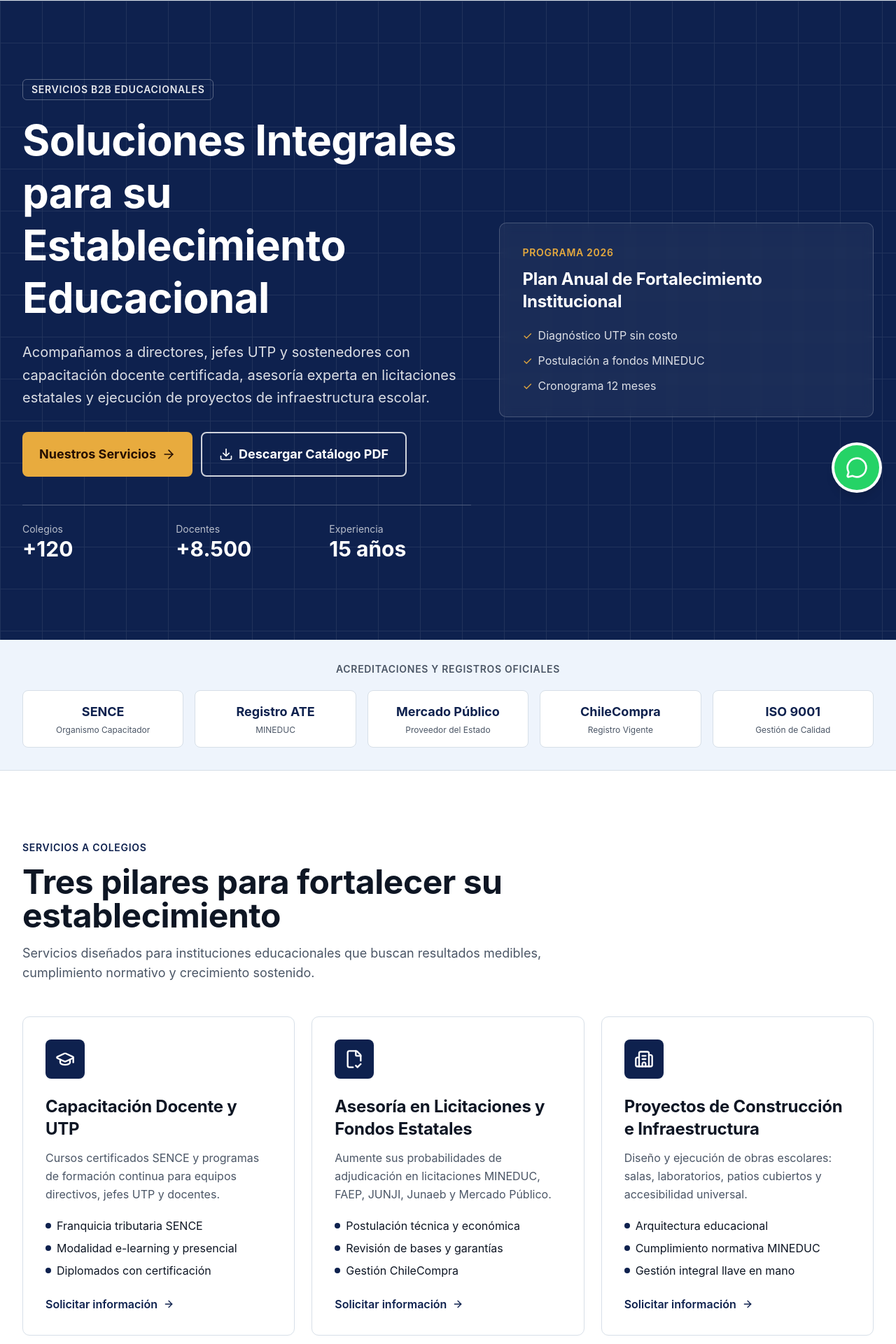
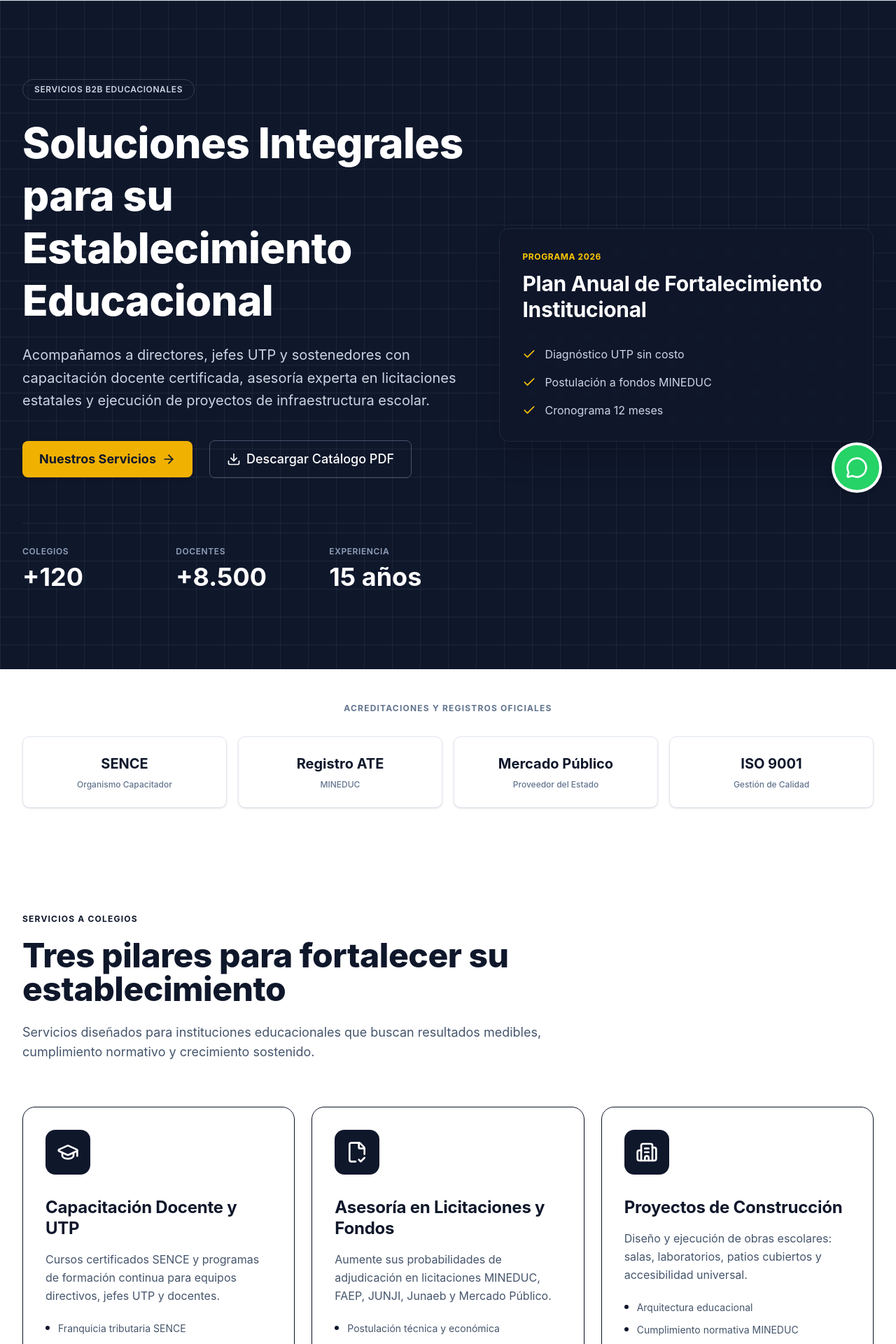
Before and after one commit to Angel4u/EducaResponde, a React (Vite) app: page / in a window 1280 px wide. Shown: the part 76-1996 px from the top of the page at 70% size. Built offline with nearby package versions, Linux system fonts and the light colour scheme.

Commit message:
Esto funciona

```diff
--- a/src/components/landing/Hero.tsx
+++ b/src/components/landing/Hero.tsx
@@ -1,54 +1,73 @@
-import { ArrowRight, Download } from "lucide-react";
+import { ArrowRight, Download, Check } from "lucide-react";
 
 export function Hero() {
   return (
     <section
       id="inicio"
-      className="relative bg-primary text-primary-foreground"
+      className="relative bg-slate-900 text-white overflow-hidden"
     >
-      <div className="absolute inset-0 opacity-[0.08] [background-image:linear-gradient(var(--color-primary-foreground)_1px,transparent_1px),linear-gradient(90deg,var(--color-primary-foreground)_1px,transparent_1px)] [background-size:60px_60px]" />
+      {/* Fondo de cuadrícula estilo papel milimetrado */}
+      <div className="absolute inset-0 opacity-20 [background-image:linear-gradient(rgba(255,255,255,0.3)_1px,transparent_1px),linear-gradient(90deg,rgba(255,255,255,0.3)_1px,transparent_1px)] [background-size:40px_40px]" />
+
       <div className="relative mx-auto grid max-w-7xl gap-10 px-4 py-16 md:px-8 md:py-24 lg:grid-cols-[1.2fr_1fr] lg:items-center lg:py-28">
         <div>
-          <span className="inline-block rounded-sm border border-primary-foreground/30 px-3 py-1 text-sm font-semibold uppercase tracking-wider text-primary-foreground/90">
+          {/* Etiqueta superior */}
+          <span className="inline-block rounded-full border border-slate-700 px-4 py-1.5 text-xs font-semibold uppercase tracking-wider text-slate-300">
             Servicios B2B Educacionales
           </span>
-          <h1 className="mt-5 text-4xl font-bold leading-tight md:text-5xl lg:text-6xl">
+
+          <h1 className="mt-6 text-4xl font-extrabold leading-tight md:text-5xl lg:text-6xl">
             Soluciones Integrales para su Establecimiento Educacional
           </h1>
-          <p className="mt-6 max-w-2xl text-lg leading-relaxed text-primary-foreground/85 md:text-xl">
+
+          <p className="mt-6 max-w-2xl text-lg leading-relaxed text-slate-300 md:text-xl">
             Acompañamos a directores, jefes UTP y sostenedores con capacitación docente certificada, asesoría experta en licitaciones estatales y ejecución de proyectos de infraestructura escolar.
           </p>
-          <div className="mt-8 flex flex-col gap-3 sm:flex-row">
-            <a href="#servicios" className="inline-flex items-center justify-center gap-2 rounded-md bg-accent px-6 py-4 text-base font-bold text-accent-foreground transition-colors hover:brightness-95 md:text-lg">
+
+          <div className="mt-10 flex flex-col items-center gap-6 sm:flex-row">
+            <a href="#servicios" className="inline-flex items-center justify-center gap-2 rounded-md bg-yellow-500 px-6 py-3 text-base font-bold text-slate-900 transition-colors hover:bg-yellow-600 md:text-lg shadow-md">
               Nuestros Servicios <ArrowRight className="h-5 w-5" />
-            </a>
-            <a href="#descargar" className="inline-flex items-center justify-center gap-2 rounded-md border-2 border-primary-foreground/80 bg-transparent px-6 py-4 text-base font-bold text-primary-foreground transition-colors hover:bg-primary-foreground hover:text-primary md:text-lg">
+              </a>
+            <a href="#descargar" className="inline-flex items-center justify-center gap-2 rounded-md border border-slate-600 bg-transparent px-6 py-3 text-base font-medium text-white transition-colors hover:bg-slate-800 md:text-lg">
               <Download className="h-5 w-5" /> Descargar Catálogo PDF
             </a>
           </div>
-          <dl className="mt-10 grid grid-cols-3 gap-4 border-t border-primary-foreground/20 pt-6 text-primary-foreground">
+
+          {/* Estadísticas inferiores */}
+          <dl className="mt-16 grid grid-cols-3 gap-4 border-t border-slate-800 pt-8 text-white">
             <div>
-              <dt className="text-sm text-primary-foreground/70">Colegios</dt>
-              <dd className="text-2xl font-bold md:text-3xl">+120</dd>
+              <dt className="text-xs font-semibold uppercase tracking-wider text-slate-400">Colegios</dt>
+              <dd className="mt-2 text-3xl font-bold md:text-4xl">+120</dd>
             </div>
             <div>
-              <dt className="text-sm text-primary-foreground/70">Docentes</dt>
-              <dd className="text-2xl font-bold md:text-3xl">+8.500</dd>
+              <dt className="text-xs font-semibold uppercase tracking-wider text-slate-400">Docentes</dt>
+              <dd className="mt-2 text-3xl font-bold md:text-4xl">+8.500</dd>
             </div>
             <div>
-              <dt className="text-sm text-primary-foreground/70">Experiencia</dt>
-              <dd className="text-2xl font-bold md:text-3xl">15 años</dd>
+              <dt className="text-xs font-semibold uppercase tracking-wider text-slate-400">Experiencia</dt>
+              <dd className="mt-2 text-3xl font-bold md:text-4xl">15 años</dd>
             </div>
           </dl>
         </div>
+
+        {/* Tarjeta lateral oscura con acentos amarillos */}
         <aside className="hidden lg:block">
-          <div className="rounded-lg border border-primary-foreground/20 bg-primary-foreground/5 p-8 backdrop-blur">
-            <p className="text-sm font-semibold uppercase tracking-wider text-accent">Programa 2026</p>
-            <h3 className="mt-3 text-2xl font-bold">Plan Anual de Fortalecimiento Institucional</h3>
-            <ul className="mt-5 space-y-3 text-base text-primary-foreground/85">
-              <li className="flex gap-2"><span className="text-accent">✓</span> Diagnóstico UTP sin costo</li>
-              <li className="flex gap-2"><span className="text-accent">✓</span> Postulación a fondos MINEDUC</li>
-              <li className="flex gap-2"><span className="text-accent">✓</span> Cronograma 12 meses</li>
+          <div className="rounded-xl border border-slate-800 bg-slate-900/80 p-8 shadow-2xl backdrop-blur-sm">
+            <p className="text-xs font-bold uppercase tracking-wider text-yellow-400">Programa 2026</p>
+            <h3 className="mt-3 text-3xl font-bold leading-tight text-white">Plan Anual de Fortalecimiento Institucional</h3>
+            <ul className="mt-8 space-y-4 text-base text-slate-300">
+              <li className="flex items-center gap-3">
+                <Check className="h-5 w-5 text-yellow-400" />
+                Diagnóstico UTP sin costo
+              </li>
+              <li className="flex items-center gap-3">
+                <Check className="h-5 w-5 text-yellow-400" />
+                Postulación a fondos MINEDUC
+              </li>
+              <li className="flex items-center gap-3">
+                <Check className="h-5 w-5 text-yellow-400" />
+                Cronograma 12 meses
+              </li>
             </ul>
           </div>
         </aside>
--- a/src/components/landing/Navbar.tsx
+++ b/src/components/landing/Navbar.tsx
@@ -38,7 +38,7 @@ export function Navbar() {
           ))}
           {/* Botón Aula Virtual - Redirige a Moodle en Laragon */}
           <a
-            href="http://localhost/moodle"
+            href="http://moodle.test"
             target="_blank"
             rel="noopener noreferrer"
             className="rounded-md border-2 border-primary px-4 py-2 text-base font-semibold text-primary transition-colors hover:bg-primary hover:text-primary-foreground"
--- a/src/components/landing/Projects.tsx
+++ b/src/components/landing/Projects.tsx
@@ -1,9 +1,6 @@
 import { useState, useEffect } from "react";
 import { ChevronLeft, ChevronRight } from "lucide-react";
 
-// 1. TU BASE DE DATOS LOCAL DE PROYECTOS
-// Para agregar más en el futuro, simplemente copia y pega un bloque de estos debajo del último,
-// respetando las comas.
 const proyectosDestacados = [
   {
     id: 1,
@@ -27,35 +24,38 @@ const proyectosDestacados = [
 
 export function Projects() {
   const [currentIndex, setCurrentIndex] = useState(0);
+  const [isAnimating, setIsAnimating] = useState(false);
 
-  // Funciones para avanzar y retroceder
+  // Lógica para animar la transición
+  const changeSlide = (newIndex: number) => {
+    if (isAnimating) return; // Evita que se rompa si el usuario hace clic muy rápido
+    setIsAnimating(true); // Inicia el desvanecimiento (Fade out)
+
+    setTimeout(() => {
+      setCurrentIndex(newIndex); // Cambia el contenido mientras está invisible
+      setIsAnimating(false); // Vuelve a aparecer (Fade in)
+    }, 300); // 300 milisegundos de transición
+  };
+
   const nextSlide = () => {
-    setCurrentIndex((prevIndex) =>
-      prevIndex === proyectosDestacados.length - 1 ? 0 : prevIndex + 1
-    );
+    changeSlide(currentIndex === proyectosDestacados.length - 1 ? 0 : currentIndex + 1);
   };
 
   const prevSlide = () => {
-    setCurrentIndex((prevIndex) =>
-      prevIndex === 0 ? proyectosDestacados.length - 1 : prevIndex - 1
-    );
+    changeSlide(currentIndex === 0 ? proyectosDestacados.length - 1 : currentIndex - 1);
   };
 
-  // 2. AUTO-ROTACIÓN: Cambia de tarjeta automáticamente cada 6 segundos
   useEffect(() => {
     const timer = setInterval(() => {
       nextSlide();
     }, 6000);
-
-    // Limpieza de seguridad para que no se superpongan los tiempos
     return () => clearInterval(timer);
-  }, [currentIndex]); // Se reinicia el contador si el usuario hace clic manualmente
+  }, [currentIndex, isAnimating]);
 
   return (
     <section id="proyectos" className="bg-slate-50 py-20 md:py-28">
       <div className="mx-auto max-w-7xl px-4 md:px-8">
 
-        {/* Encabezado */}
         <div className="mb-12 text-left">
           <span className="text-sm font-bold uppercase tracking-widest text-slate-500">
             Proyectos Destacados
@@ -66,33 +66,34 @@ export function Projects() {
           </h2>
         </div>
 
-        {/* Contenedor del Carrusel (Más Grande) */}
         <div className="relative mx-auto w-full max-w-5xl">
 
-          {/* Tarjeta Principal */}
-          <div className="overflow-hidden rounded-2xl border border-slate-200 bg-white shadow-xl transition-all duration-500 ease-in-out">
-            <div className="flex min-h-[350px] flex-col justify-center p-10 md:p-16 text-center md:text-left">
-
+          <div className="overflow-hidden rounded-2xl border border-slate-200 bg-white shadow-xl">
+            {/* CONTENEDOR CON LA ANIMACIÓN */}
+            <div
+              className={`flex min-h-[350px] flex-col justify-center p-10 text-center transition-all duration-300 ease-in-out md:p-16 md:text-left ${
+                isAnimating ? "opacity-0 scale-95" : "opacity-100 scale-100"
+              }`}
+            >
               <div className="mb-6 inline-flex">
                 <span className="rounded-full border border-slate-200 bg-slate-100 px-4 py-1.5 text-sm font-semibold uppercase text-slate-700 shadow-sm">
                   {proyectosDestacados[currentIndex].categoria}
                 </span>
               </div>
 
-              <h3 className="mb-6 text-2xl font-bold text-slate-900 md:text-4xl leading-tight">
+              <h3 className="mb-6 text-2xl font-bold leading-tight text-slate-900 md:text-4xl">
                 {proyectosDestacados[currentIndex].titulo}
               </h3>
 
-              <p className="text-lg text-slate-600 md:text-2xl leading-relaxed max-w-3xl">
+              <p className="max-w-3xl text-lg leading-relaxed text-slate-600 md:text-2xl">
                 {proyectosDestacados[currentIndex].descripcion}
               </p>
             </div>
           </div>
 
-          {/* Botones de Navegación Laterales */}
           <button
             onClick={prevSlide}
-            className="absolute -left-4 top-1/2 -translate-y-1/2 flex h-14 w-14 items-center justify-center rounded-full bg-white text-slate-800 shadow-lg border border-slate-100 hover:bg-slate-50 hover:scale-105 transition-transform md:-left-7 z-10"
+            className="absolute -left-4 top-1/2 z-10 flex h-14 w-14 -translate-y-1/2 items-center justify-center rounded-full border border-slate-100 bg-white text-slate-800 shadow-lg transition-transform hover:scale-105 hover:bg-slate-50 md:-left-7"
             aria-label="Proyecto anterior"
           >
             <ChevronLeft size={32} />
@@ -100,28 +101,26 @@ export function Projects() {
 
           <button
             onClick={nextSlide}
-            className="absolute -right-4 top-1/2 -translate-y-1/2 flex h-14 w-14 items-center justify-center rounded-full bg-white text-slate-800 shadow-lg border border-slate-100 hover:bg-slate-50 hover:scale-105 transition-transform md:-right-7 z-10"
+            className="absolute -right-4 top-1/2 z-10 flex h-14 w-14 -translate-y-1/2 items-center justify-center rounded-full border border-slate-100 bg-white text-slate-800 shadow-lg transition-transform hover:scale-105 hover:bg-slate-50 md:-right-7"
             aria-label="Siguiente proyecto"
           >
             <ChevronRight size={32} />
           </button>
 
-          {/* Indicadores (Puntitos en la parte inferior) */}
           <div className="mt-8 flex justify-center gap-3">
             {proyectosDestacados.map((_, index) => (
               <button
                 key={index}
-                onClick={() => setCurrentIndex(index)}
+                onClick={() => changeSlide(index)}
                 className={`h-3 w-3 rounded-full transition-all duration-300 ${
                   currentIndex === index
-                    ? "bg-slate-800 w-8"
+                    ? "w-8 bg-slate-800"
                     : "bg-slate-300 hover:bg-slate-400"
                 }`}
                 aria-label={`Ir al proyecto ${index + 1}`}
               />
             ))}
           </div>
-
         </div>
       </div>
     </section>
--- a/src/components/landing/Services.tsx
+++ b/src/components/landing/Services.tsx
@@ -9,13 +9,13 @@ const services = [
   },
   {
     icon: FileCheck2,
-    title: "Asesoría en Licitaciones y Fondos Estatales",
+    title: "Asesoría en Licitaciones y Fondos",
     description: "Aumente sus probabilidades de adjudicación en licitaciones MINEDUC, FAEP, JUNJI, Junaeb y Mercado Público.",
     bullets: ["Postulación técnica y económica", "Revisión de bases y garantías", "Gestión ChileCompra"],
   },
   {
     icon: Building2,
-    title: "Proyectos de Construcción e Infraestructura",
+    title: "Proyectos de Construcción",
     description: "Diseño y ejecución de obras escolares: salas, laboratorios, patios cubiertos y accesibilidad universal.",
     bullets: ["Arquitectura educacional", "Cumplimiento normativa MINEDUC", "Gestión integral llave en mano"],
   },
@@ -23,36 +23,41 @@ const services = [
 
 export function Services() {
   return (
-    <section id="servicios" className="bg-background">
+    <section id="servicios" className="bg-white">
       <div className="mx-auto max-w-7xl px-4 py-20 md:px-8 md:py-24">
         <div className="max-w-3xl">
-          <span className="text-sm font-semibold uppercase tracking-wider text-primary">Servicios a Colegios</span>
-          <h2 className="mt-3 text-3xl font-bold text-foreground md:text-4xl lg:text-5xl">
+          <span className="text-xs font-bold uppercase tracking-widest text-slate-900">Servicios a Colegios</span>
+          <h2 className="mt-4 text-3xl font-extrabold text-slate-900 md:text-4xl lg:text-5xl">
             Tres pilares para fortalecer su establecimiento
           </h2>
-          <p className="mt-4 text-lg text-muted-foreground">
+          <p className="mt-6 text-lg text-slate-600">
             Servicios diseñados para instituciones educacionales que buscan resultados medibles, cumplimiento normativo y crecimiento sostenido.
           </p>
         </div>
-        <div className="mt-12 grid gap-6 md:grid-cols-2 lg:grid-cols-3">
+
+        <div className="mt-16 grid gap-6 md:grid-cols-2 lg:grid-cols-3">
           {services.map((s) => {
             const Icon = s.icon;
             return (
-              <article key={s.title} className="flex flex-col rounded-lg border border-border bg-card p-8 transition-colors hover:border-primary">
-                <span className="grid h-14 w-14 place-items-center rounded-md bg-primary text-primary-foreground">
-                  <Icon className="h-7 w-7" />
+              <article key={s.title} className="flex flex-col rounded-2xl border border-slate-900 bg-white p-8 shadow-sm transition-all duration-300 hover:-translate-y-1 hover:shadow-lg">
+                {/* Cuadro del icono en azul oscuro */}
+                <span className="grid h-16 w-16 place-items-center rounded-xl bg-slate-900 text-white">
+                  <Icon className="h-8 w-8" />
                 </span>
-                <h3 className="mt-6 text-xl font-bold text-foreground md:text-2xl">{s.title}</h3>
-                <p className="mt-3 text-base leading-relaxed text-muted-foreground">{s.description}</p>
-                <ul className="mt-5 space-y-2 text-base text-foreground">
+
+                <h3 className="mt-8 text-2xl font-bold leading-tight text-slate-900">{s.title}</h3>
+                <p className="mt-4 text-base leading-relaxed text-slate-600">{s.description}</p>
+
+                <ul className="mt-6 flex-1 space-y-3 text-sm text-slate-600">
                   {s.bullets.map((b) => (
-                    <li key={b} className="flex items-start gap-2">
-                      <span className="mt-2 h-2 w-2 shrink-0 rounded-full bg-primary" />
+                    <li key={b} className="flex items-start gap-3">
+                      <span className="mt-1.5 h-1.5 w-1.5 shrink-0 rounded-full bg-slate-900" />
                       {b}
                     </li>
                   ))}
                 </ul>
-                <a href="#contacto" className="mt-6 inline-flex items-center gap-2 text-base font-semibold text-primary hover:underline">
+
+                <a href="#contacto" className="mt-10 inline-flex items-center gap-2 text-sm font-bold text-slate-900 hover:underline">
                   Solicitar información <ArrowRight className="h-4 w-4" />
                 </a>
               </article>
--- a/src/components/landing/TrustBadges.tsx
+++ b/src/components/landing/TrustBadges.tsx
@@ -2,22 +2,21 @@ const badges = [
   { name: "SENCE", sub: "Organismo Capacitador" },
   { name: "Registro ATE", sub: "MINEDUC" },
   { name: "Mercado Público", sub: "Proveedor del Estado" },
-  { name: "ChileCompra", sub: "Registro Vigente" },
   { name: "ISO 9001", sub: "Gestión de Calidad" },
 ];
 
 export function TrustBadges() {
   return (
-    <section aria-label="Acreditaciones" className="border-b border-border bg-secondary">
-      <div className="mx-auto max-w-7xl px-4 py-8 md:px-8">
-        <p className="text-center text-sm font-semibold uppercase tracking-wider text-muted-foreground">
+    <section aria-label="Acreditaciones" className="bg-white">
+      <div className="mx-auto max-w-7xl px-4 py-12 md:px-8">
+        <p className="text-center text-xs font-bold uppercase tracking-widest text-slate-500">
           Acreditaciones y Registros Oficiales
         </p>
-        <div className="mt-5 grid grid-cols-2 gap-4 sm:grid-cols-3 lg:grid-cols-5">
+        <div className="mt-8 grid grid-cols-2 gap-4 sm:grid-cols-2 lg:grid-cols-4">
           {badges.map((b) => (
-            <div key={b.name} className="flex flex-col items-center justify-center rounded-md border border-border bg-background px-4 py-4 text-center">
-              <span className="text-lg font-bold text-primary">{b.name}</span>
-              <span className="mt-1 text-xs text-muted-foreground">{b.sub}</span>
+            <div key={b.name} className="flex flex-col items-center justify-center rounded-lg border border-slate-200 bg-white px-4 py-6 text-center shadow-sm transition-shadow hover:shadow-md">
+              <span className="text-xl font-bold text-slate-900">{b.name}</span>
+              <span className="mt-2 text-xs font-medium text-slate-500">{b.sub}</span>
             </div>
           ))}
         </div>
```
